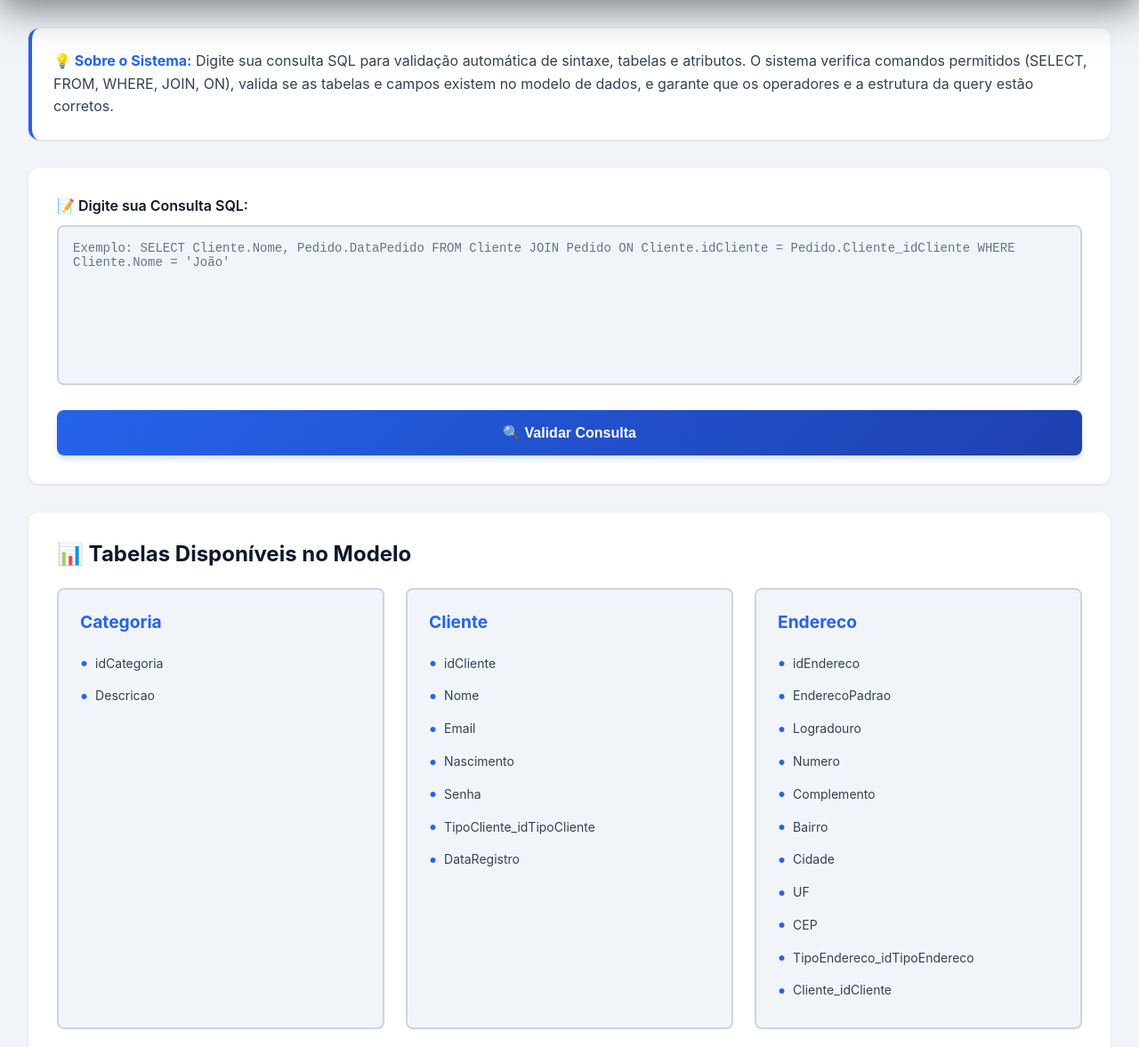
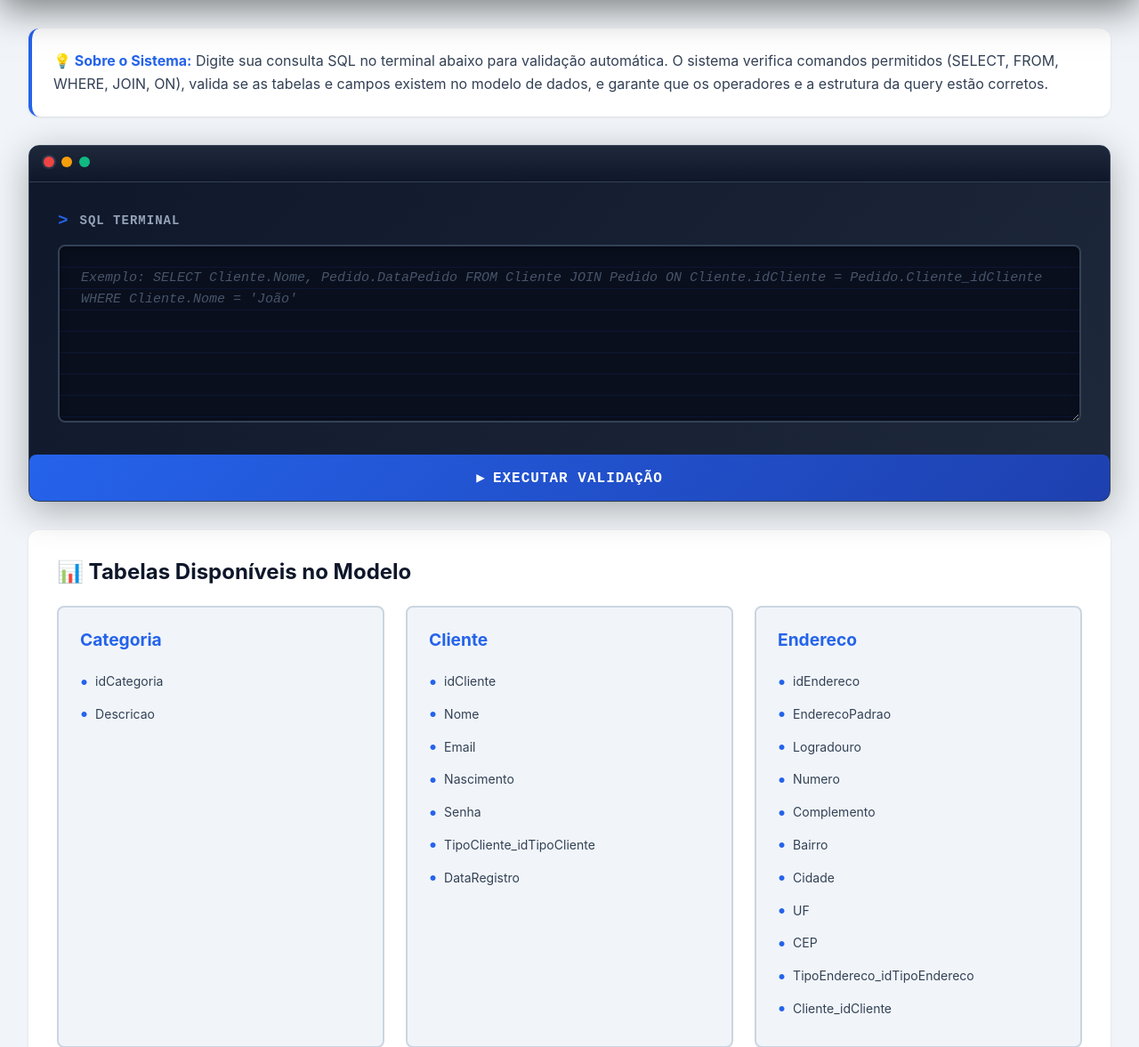
Before and after one commit to Rafilde/processador-consultas-sql, a Flask app: page / in a window 1280 px wide. Shown: the part 128-1305 px from the top of the page at 89% size. Run offline with Flask 3, Linux system fonts and the light colour scheme.

Commit message:
style: add terminal style from query

```diff
--- a/processador-consultas/static/css/main-content.css
+++ b/processador-consultas/static/css/main-content.css
@@ -20,50 +20,164 @@
 
 /* ==================== MAIN PANEL ==================== */
 .main-panel {
-    background: var(--white);
-    padding: 2rem;
+    background: linear-gradient(135deg, #0f172a 0%, #1e293b 100%);
+    padding: 0;
     border-radius: 12px;
-    box-shadow: 0 1px 3px rgba(0, 0, 0, 0.1);
+    box-shadow: 0 10px 40px rgba(0, 0, 0, 0.3);
     margin-bottom: 2rem;
+    border: 1px solid #334155;
+    overflow: hidden;
+    position: relative;
+}
+
+/* Terminal Header */
+.main-panel::before {
+    content: '';
+    display: block;
+    height: 40px;
+    background: linear-gradient(180deg, #1e293b 0%, #0f172a 100%);
+    border-bottom: 1px solid #334155;
+    position: relative;
+}
+
+/* Terminal Dots */
+.main-panel::after {
+    content: '';
+    position: absolute;
+    top: 12px;
+    left: 16px;
+    width: 12px;
+    height: 12px;
+    border-radius: 50%;
+    background: #ef4444;
+    box-shadow:
+        20px 0 0 #f59e0b,
+        40px 0 0 #10b981,
+        0 0 0 2px rgba(255, 255, 255, 0.1);
 }
 
 .form-group {
-    margin-bottom: 1.5rem;
+    margin-bottom: 0;
+    padding: 2rem;
+    position: relative;
 }
 
 .form-group label {
-    display: block;
+    display: flex;
+    align-items: center;
+    gap: 0.75rem;
     font-weight: 600;
-    color: var(--dark-bg);
-    margin-bottom: 0.75rem;
-    font-size: 1rem;
+    color: #94a3b8;
+    margin-bottom: 1rem;
+    font-size: 0.875rem;
+    text-transform: uppercase;
+    letter-spacing: 1px;
+    font-family: 'Fira Code', 'Courier New', monospace;
 }
 
+.form-group label::before {
+    content: '>';
+    color: var(--primary-blue);
+    font-size: 1.2rem;
+    animation: blink 1.5s step-end infinite;
+}
+
+/* SQL Input Container - Terminal Style */
+.sql-input-wrapper {
+    position: relative;
+    width: 100%;
+}
+
+/* SQL Input - Terminal Style */
 .sql-input {
     width: 100%;
-    min-height: 180px;
-    padding: 1rem;
+    min-height: 200px;
+    padding: 1.5rem;
     font-family: 'Fira Code', 'Courier New', monospace;
-    font-size: 14px;
-    border: 2px solid var(--gray-light);
+    font-size: 15px;
+    line-height: 1.6;
+    border: 2px solid #334155;
     border-radius: 8px;
     resize: vertical;
     transition: all 0.3s ease;
-    background: var(--gray-lighter);
-    color: var(--dark-bg);
+    background: transparent;
+    color: transparent;
+    caret-color: #60a5fa;
+    box-shadow: inset 0 2px 8px rgba(0, 0, 0, 0.3);
+    position: relative;
+    z-index: 2;
 }
 
+/* Highlighted backdrop */
+.sql-highlight {
+    position: absolute;
+    top: 0;
+    left: 0;
+    width: 100%;
+    min-height: 200px;
+    padding: 1.5rem;
+    font-family: 'Fira Code', 'Courier New', monospace;
+    font-size: 15px;
+    line-height: 1.6;
+    border: 2px solid transparent;
+    border-radius: 8px;
+    background: #0a0f1e;
+    color: #e0e7ff;
+    white-space: pre-wrap;
+    word-wrap: break-word;
+    overflow-wrap: break-word;
+    pointer-events: none;
+    z-index: 1;
+    overflow: hidden;
+}
+
+/* SQL Syntax Colors */
+.sql-keyword { color: #f472b6; font-weight: 600; }
+.sql-table { color: #60a5fa; font-weight: 500; }
+.sql-column { color: #a78bfa; }
+.sql-string { color: #34d399; }
+.sql-number { color: #fbbf24; }
+.sql-operator { color: #f97316; font-weight: 600; }
+.sql-comment { color: #64748b; font-style: italic; }
+
+/* Terminal Glow Effect */
 .sql-input:focus {
     outline: none;
     border-color: var(--primary-blue);
-    background: var(--white);
-    box-shadow: 0 0 0 3px rgba(37, 99, 235, 0.1);
+    box-shadow:
+        inset 0 2px 8px rgba(0, 0, 0, 0.4),
+        0 0 0 3px rgba(37, 99, 235, 0.2),
+        0 0 20px rgba(37, 99, 235, 0.1);
+}
+
+.sql-input:focus + .sql-highlight {
+    border-color: var(--primary-blue);
+    box-shadow:
+        inset 0 2px 8px rgba(0, 0, 0, 0.4),
+        0 0 0 3px rgba(37, 99, 235, 0.2),
+        0 0 20px rgba(37, 99, 235, 0.1);
 }
 
 .sql-input::placeholder {
-    color: var(--gray-medium);
+    color: #475569;
+    font-style: italic;
 }
 
+/* Terminal Line Numbers Effect */
+.sql-highlight {
+    background-image:
+        linear-gradient(
+            transparent 0%,
+            transparent calc(1.6em - 1px),
+            rgba(37, 99, 235, 0.1) calc(1.6em - 1px),
+            rgba(37, 99, 235, 0.1) 1.6em
+        );
+    background-size: 100% 1.6em;
+    background-position: 0 0;
+    background-color: #0a0f1e;
+}
+
+/* Button - Terminal Style */
 .btn {
     background: linear-gradient(135deg, var(--primary-blue) 0%, var(--primary-dark) 100%);
     color: var(--white);
@@ -76,6 +190,40 @@
     width: 100%;
     transition: all 0.3s ease;
     box-shadow: 0 4px 6px rgba(37, 99, 235, 0.2);
+    font-family: 'Fira Code', 'Courier New', monospace;
+    text-transform: uppercase;
+    letter-spacing: 1px;
+    position: relative;
+    overflow: hidden;
+}
+
+.btn::before {
+    content: '▶';
+    margin-right: 0.5rem;
+    display: inline-block;
+    transition: transform 0.3s ease;
+}
+
+.btn:hover::before {
+    transform: translateX(3px);
+}
+
+.btn::after {
+    content: '';
+    position: absolute;
+    top: 50%;
+    left: 50%;
+    width: 0;
+    height: 0;
+    border-radius: 50%;
+    background: rgba(255, 255, 255, 0.2);
+    transform: translate(-50%, -50%);
+    transition: width 0.6s, height 0.6s;
+}
+
+.btn:hover::after {
+    width: 300px;
+    height: 300px;
 }
 
 .btn:hover {
@@ -85,6 +233,21 @@
 
 .btn:active {
     transform: translateY(0);
+}
+
+/* Terminal Scanline Effect (sutil) */
+.main-panel {
+    animation: flicker 0.15s infinite;
+}
+
+@keyframes flicker {
+    0%, 100% { opacity: 1; }
+    50% { opacity: 0.98; }
+}
+
+@keyframes blink {
+    0%, 100% { opacity: 1; }
+    50% { opacity: 0; }
 }
 
 /* ==================== LOADING ==================== */
@@ -317,15 +480,16 @@
 }
 
 .details-box pre {
-    background: var(--white);
-    border: 1px solid var(--gray-light);
+    background: #0a0f1e;
+    border: 2px solid #334155;
     padding: 1rem;
     border-radius: 6px;
     overflow-x: auto;
     margin: 0.75rem 0;
     font-family: 'Fira Code', 'Courier New', monospace;
     font-size: 0.875rem;
-    color: var(--dark-bg);
+    color: #e0e7ff;
+    box-shadow: inset 0 2px 8px rgba(0, 0, 0, 0.3);
 }
 
 /* ==================== RESPONSIVE MAIN CONTENT ==================== */
@@ -338,4 +502,13 @@
     .tables-grid {
         grid-template-columns: 1fr;
     }
+
+    .sql-input {
+        font-size: 14px;
+        min-height: 180px;
+    }
+
+    .form-group {
+        padding: 1.5rem;
+    }
 }
--- a/processador-consultas/templates/index.html
+++ b/processador-consultas/templates/index.html
@@ -38,7 +38,7 @@
         <div class="info-bar">
             <p>
                 <strong>💡 Sobre o Sistema:</strong>
-                Digite sua consulta SQL para validação automática de sintaxe, tabelas e atributos.
+                Digite sua consulta SQL no terminal abaixo para validação automática.
                 O sistema verifica comandos permitidos (SELECT, FROM, WHERE, JOIN, ON),
                 valida se as tabelas e campos existem no modelo de dados,
                 e garante que os operadores e a estrutura da query estão corretos.
@@ -48,14 +48,18 @@
         <!-- Main Panel -->
         <div class="main-panel">
             <div class="form-group">
-                <label for="sqlQuery">📝 Digite sua Consulta SQL:</label>
+                <label for="sqlQuery">SQL Terminal</label>
                 <textarea
                     id="sqlQuery"
                     class="sql-input"
                     placeholder="Exemplo: SELECT Cliente.Nome, Pedido.DataPedido FROM Cliente JOIN Pedido ON Cliente.idCliente = Pedido.Cliente_idCliente WHERE Cliente.Nome = 'João'"
+                    spellcheck="false"
+                    autocomplete="off"
+                    autocorrect="off"
+                    autocapitalize="off"
                 ></textarea>
             </div>
-            <button class="btn" onclick="validateQuery()">🔍 Validar Consulta</button>
+            <button class="btn" onclick="validateQuery()">Executar Validação</button>
         </div>
 
         <!-- Loading -->
```
Also changed, not shown: processador-consultas/static/js/script.js (+210 -5 lines).
